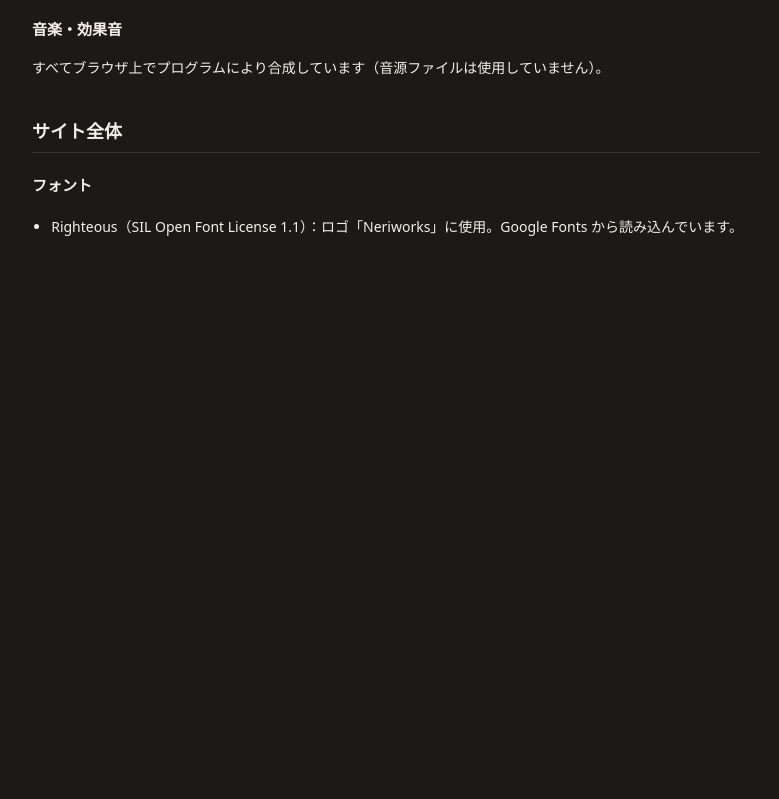
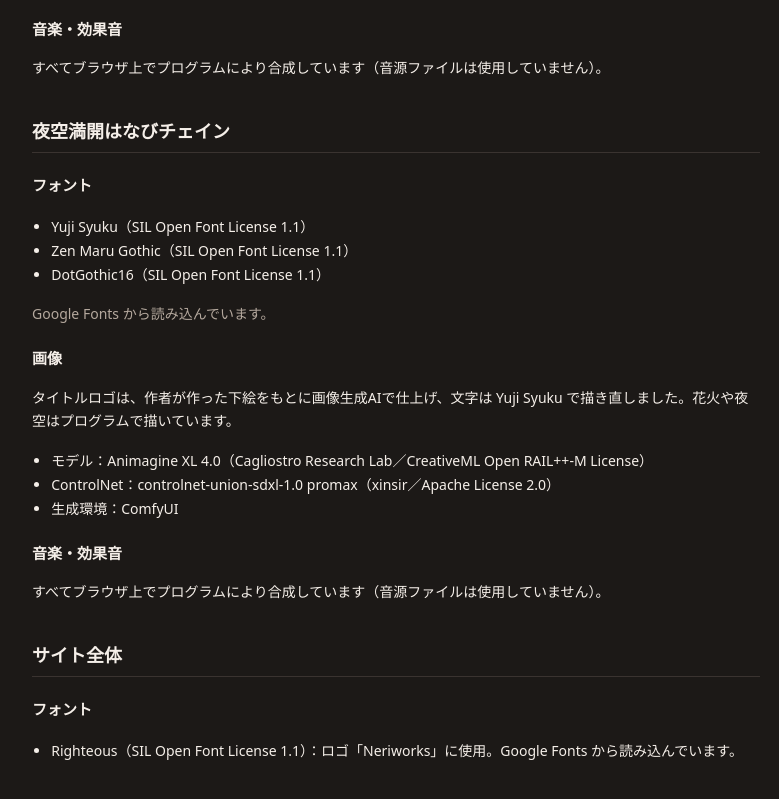
Before and after one commit to neriwasabiseijin/neriworks, a plain HTML site: page credits.html in a window 1280 px wide. Shown: the part 1039-1838 px from the top of the page, without its empty margins (244-1023 px from the left). Before the commit the page ends 1350 px from the top, so only its background shows below. Drawn offline with Linux system fonts and the light colour scheme.

Commit message:
夜空満開はなびチェイン ver1.0.1：トップに掲載、開花時の表示を点数だけに
Co-Authored-By: Claude Opus 5.5 (1M context) <noreply@anthropic.com>
Claude-Session: https://claude.ai/code/session_01WaXtt4zcQLJ2p7SSTLwPbH

```diff
--- a/credits.html
+++ b/credits.html
@@ -64,6 +64,23 @@ THE SOFTWARE IS PROVIDED "AS IS", WITHOUT WARRANTY OF ANY KIND, EXPRESS OR IMPLI
   <h3>音楽・効果音</h3>
   <p>すべてブラウザ上でプログラムにより合成しています（音源ファイルは使用していません）。</p>
 
+  <h2>夜空満開はなびチェイン</h2>
+  <h3>フォント</h3>
+  <ul>
+    <li>Yuji Syuku（SIL Open Font License 1.1）</li>
+    <li>Zen Maru Gothic（SIL Open Font License 1.1）</li>
+    <li>DotGothic16（SIL Open Font License 1.1）</li>
+  </ul>
+  <p class="sub">Google Fonts から読み込んでいます。</p>
+  <h3>画像</h3>
+  <p>タイトルロゴは、作者が作った下絵をもとに画像生成AIで仕上げ、文字は Yuji Syuku で描き直しました。花火や夜空はプログラムで描いています。</p>
+  <ul>
+    <li>モデル：Animagine XL 4.0（Cagliostro Research Lab／CreativeML Open RAIL++-M License）</li>
+    <li>ControlNet：controlnet-union-sdxl-1.0 promax（xinsir／Apache License 2.0）</li>
+    <li>生成環境：ComfyUI</li>
+  </ul>
+  <h3>音楽・効果音</h3>
+  <p>すべてブラウザ上でプログラムにより合成しています（音源ファイルは使用していません）。</p>
   <h2>サイト全体</h2>
   <h3>フォント</h3>
   <ul>
--- a/hanabi/js/game/burst.js
+++ b/hanabi/js/game/burst.js
@@ -60,8 +60,6 @@ function updateBursts(dt) {
     G.maxChain = Math.max(G.maxChain, G.chainNow);
     // 倍率の高い玉は、点の文字も大きく（後ろで開くほど大きな数字が出る）
     addText(`+${pts}`, o.x, o.y - 14, type.score > 1 ? 13 + Math.min(9, depth) : 13, type.score > 1 ? 1.1 : 0.8, type.score > 1 ? [255, 236, 170] : COLORS[o.color].rgb);
-    if (G.mode === "tutorial") addText(same ? `同じ色 輪×${mult.toFixed(1)}` : "色ちがい 輪×1", o.x, o.y - 40, 13, 1.4, same ? COLORS[o.color].rgb : [220, 220, 235]);
-    else if (same && depth >= 2) addText("同色！", o.x, o.y + 16, 11, 0.7, COLORS[o.color].rgb);
     burst(o.x, o.y, o.color, mult, type.ring, depth, false);
   }
 }
```
Also changed, not shown: hanabi/index.html (+1 -1 lines), index.html (+1 -0 lines), thumbs/hanabi.webp (added).
